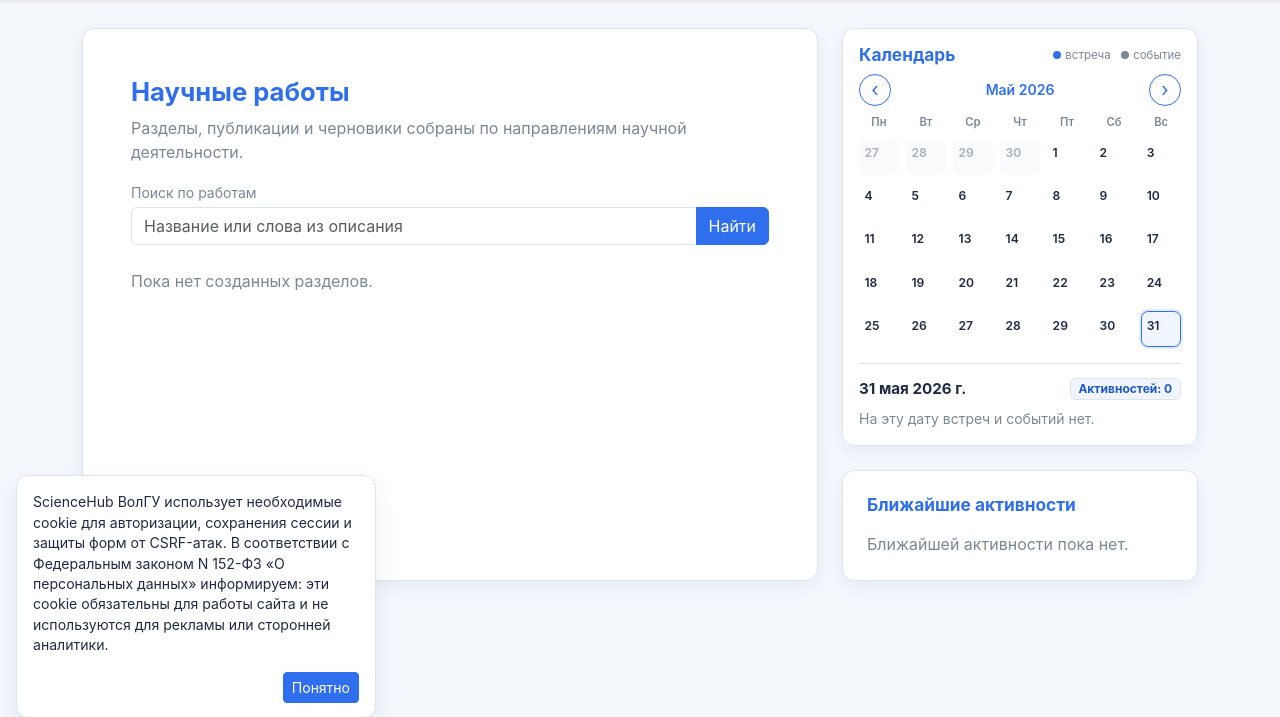
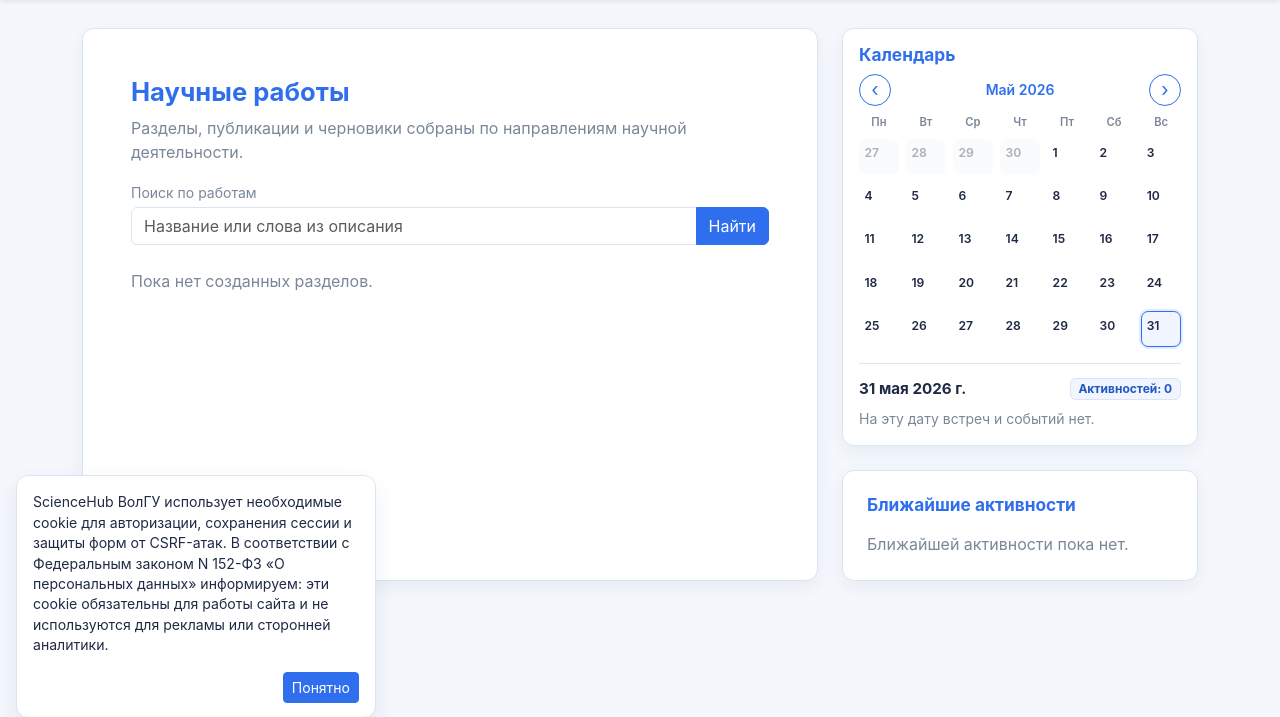
Before and after one commit to axawman/volsu-science-system, a Django app: page / in a window 1280 px wide. Shown: the part 66-783 px from the top of the page. Run offline with Django 5.2, Linux system fonts and the light colour scheme; data that the repository does not hold is empty.

Commit message:
Remove calendar legend from home page

```diff
--- a/src/templates/core/home.html
+++ b/src/templates/core/home.html
@@ -98,10 +98,6 @@
         <div class="card-soft p-3 calendar-card">
             <div class="d-flex justify-content-between align-items-center mb-2">
                 <h2 class="section-title mb-0">Календарь</h2>
-                <div class="calendar-legend text-soft">
-                    <span><span class="calendar-dot meeting me-1"></span>встреча</span>
-                    <span><span class="calendar-dot event me-1"></span>событие</span>
-                </div>
             </div>
 
             <div class="d-flex justify-content-between align-items-center mb-2">
@@ -390,14 +386,6 @@
 
     .platform-news-control.carousel-control-next {
         right: -0.75rem;
-    }
-
-    .calendar-legend {
-        display: flex;
-        gap: 0.65rem;
-        font-size: 0.72rem;
-        line-height: 1;
-        white-space: nowrap;
     }
 
     .calendar-nav-btn {
```
